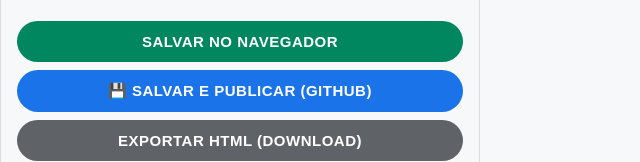
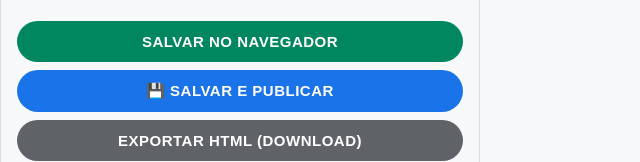
Before and after one commit to daisyfariashot-ai/telsaks, a website: page kingshot-clone/public/admin-static.html in a window 1280 px wide. Shown: the part 818-980 px from the top of the page, without its empty margins (0-640 px from the left). Drawn offline with Linux system fonts and the light colour scheme.

Commit message:
fix: remove (GitHub) from button label

```diff
--- a/kingshot-clone/public/admin-static.html
+++ b/kingshot-clone/public/admin-static.html
@@ -58,7 +58,7 @@ h3 { font-size: 14px; margin: 12px 0 6px; color: #5f6368; }
   <div class="tab-bar" id="tabs"></div>
   <div id="forms"></div>
   <button class="btn-save" id="saveBtn">Salvar no Navegador</button>
-  <button class="btn-export" id="publishBtn">💾 Salvar e Publicar (GitHub)</button>
+  <button class="btn-export" id="publishBtn">💾 Salvar e Publicar</button>
   <button class="btn-export" id="exportBtn" style="background:#5f6368">Exportar HTML (Download)</button>
   <div style="margin-top:12px;font-size:12px;color:#5f6368;display:flex;gap:8px;align-items:center">
     <span>Token GitHub:</span>
```
